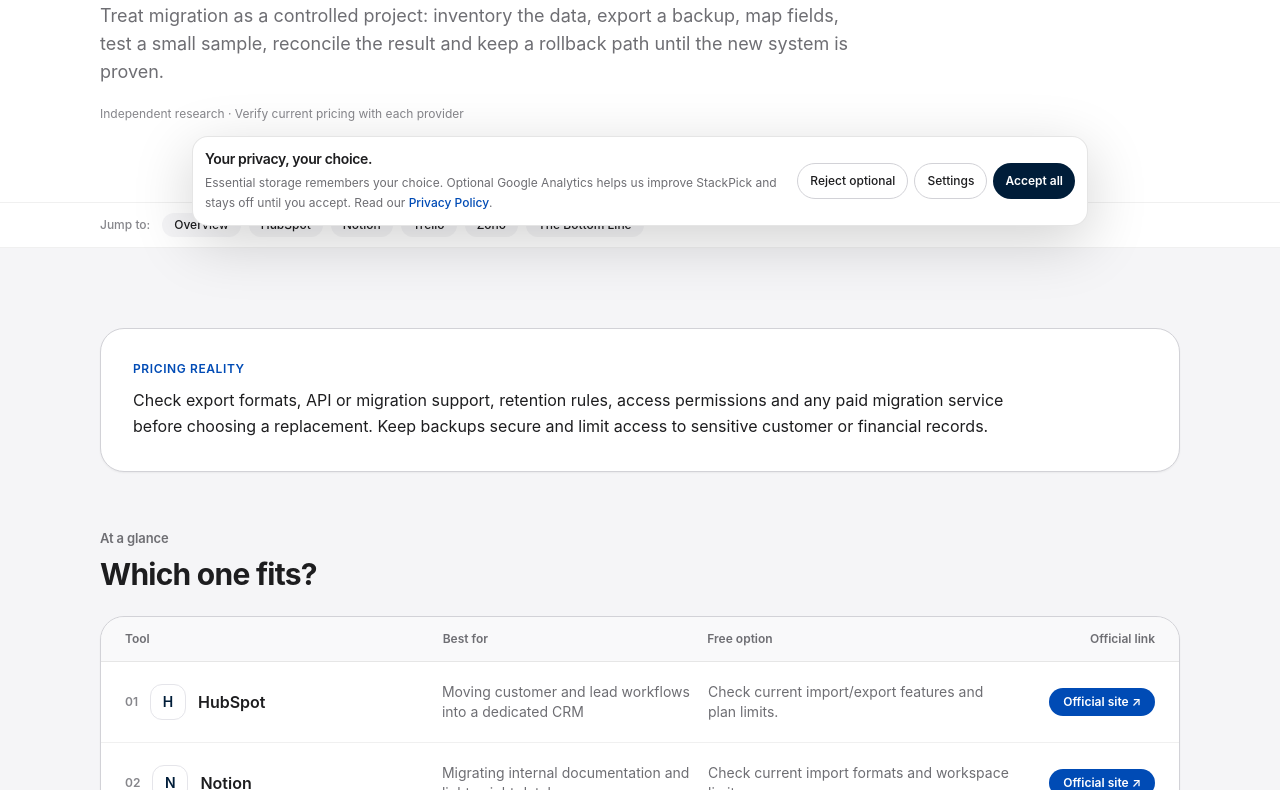
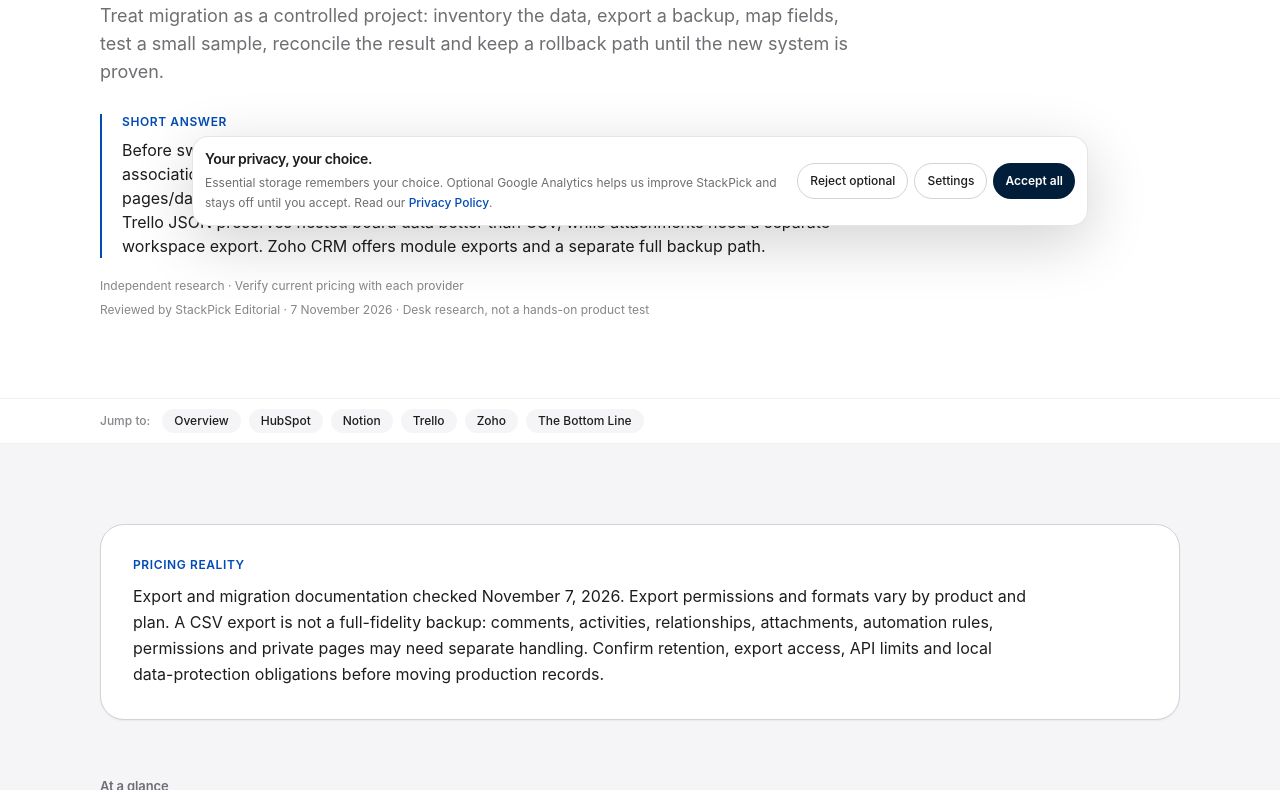
Before and after one commit to LinukaBandara/StackPick, a Next.js app: page /best/switch-business-software-without-losing-data in a window 1280 px wide. Shown: the part 550-1340 px from the top of the page. Built offline with nearby package versions, Linux system fonts and the light colour scheme; no server answers.

Commit message:
Add product-specific migration and export documentation

```diff
--- a/app/best/switch-business-software-without-losing-data/page.tsx
+++ b/app/best/switch-business-software-without-losing-data/page.tsx
@@ -12,13 +12,15 @@ export default function Page() {
     <ComparisonArticle
       title="How to Switch Business Software Without Losing Your Data"
       slug="switch-business-software-without-losing-data"
+      reviewedOn="2026-11-07"
       intro="The risky part of changing business software is not creating the new account—it is losing context, breaking connected workflows or discovering that key records did not transfer. Treat migration as a controlled project: inventory the data, export a backup, map fields, test a small sample, reconcile the result and keep a rollback path until the new system is proven."
-      pricingNote="Check export formats, API or migration support, retention rules, access permissions and any paid migration service before choosing a replacement. Keep backups secure and limit access to sensitive customer or financial records."
+      quickAnswer="Before switching, export a full backup and test a sample. HubSpot exports record properties and associations, but activities may need separate exports or API access. Notion exports pages/databases and uploaded files but cannot instantly recreate the workspace on re-import. Trello JSON preserves nested board data better than CSV, while attachments need a separate workspace export. Zoho CRM offers module exports and a separate full backup path."
+      pricingNote="Export and migration documentation checked November 7, 2026. Export permissions and formats vary by product and plan. A CSV export is not a full-fidelity backup: comments, activities, relationships, attachments, automation rules, permissions and private pages may need separate handling. Confirm retention, export access, API limits and local data-protection obligations before moving production records."
       tools={[
-        { name: "HubSpot", bestFor: "Moving customer and lead workflows into a dedicated CRM", freeOption: "Check current import/export features and plan limits.", tradeoff: "Can centralize customer records, but map lifecycle stages, owners, notes and duplicate contacts before importing.", url: "https://www.hubspot.com/" },
-        { name: "Notion", bestFor: "Migrating internal documentation and lightweight databases", freeOption: "Check current import formats and workspace limits.", tradeoff: "Flexible for documents and simple tables, but complex relations and automations may not transfer one-to-one.", url: "https://www.notion.com/" },
-        { name: "Trello", bestFor: "Moving visual task boards and project status", freeOption: "Check current export and workspace options.", tradeoff: "Board structure is easy to understand, but check how comments, attachments, due dates and member assignments transfer.", url: "https://trello.com/" },
-        { name: "Zoho", bestFor: "Considering a connected suite for several business functions", freeOption: "Check the exact product's current migration and import support.", tradeoff: "A suite can connect workflows, but moving multiple data types at once increases testing and permission complexity.", url: "https://www.zoho.com/" },
+        { name: "HubSpot", bestFor: "Moving customer and lead workflows into a dedicated CRM", freeOption: "HubSpot exports record properties and associations to CSV/XLSX; activities such as calls and notes may require separate exports or the Engagements API. Export links expire after 30 days.", tradeoff: "Can centralize customer records, but map lifecycle stages, owners, notes and duplicate contacts before importing.", url: "https://knowledge.hubspot.com/import-and-export/export-records" },
+        { name: "Notion", bestFor: "Migrating internal documentation and lightweight databases", freeOption: "Notion can export workspace pages as HTML/Markdown, databases as CSV and uploaded files. A full export is not an instant workspace restore; private pages you cannot access are omitted.", tradeoff: "Flexible for documents and simple tables, but complex relations and automations may not transfer one-to-one.", url: "https://www.notion.com/help/workspace-settings" },
+        { name: "Trello", bestFor: "Moving visual task boards and project status", freeOption: "Board members can export board JSON; CSV board export is a Premium Workspace feature. CSV omits comments and some nested data; use the workspace export to include attachments.", tradeoff: "Board structure is easy to understand, but check how comments, attachments, due dates and member assignments transfer.", url: "https://support.atlassian.com/trello/docs/exporting-data-from-trello/" },
+        { name: "Zoho", bestFor: "Considering a connected suite for several business functions", freeOption: "Zoho CRM supports module exports to CSV/XLSX and a separate complete backup path. CSV exports can reach 200,000 records per module; a full backup can include attachments and configuration, but availability varies by data center/edition.", tradeoff: "A suite can connect workflows, but moving multiple data types at once increases testing and permission complexity.", url: "https://help.zoho.com/portal/en/kb/crm/data-administration/export-data/articles/export-crm-data" },
       ]}
       bottomLine="Do not cancel the old system immediately after importing. Keep a dated, access-controlled backup; test the most important records and integrations; reconcile counts and totals; and run a short parallel period where practical. Cut over only after users can complete the critical workflow and you know how to restore or retrieve the original data."
     >
@@ -32,7 +34,17 @@ export default function Page() {
             <div className="rounded-[24px] border border-black/10 p-6"><p className="text-sm font-semibold text-[#6e6e73]">03 / Trial migration</p><h3 className="mt-2 text-lg font-semibold">Map and import a representative sample</h3><p className="mt-3 text-sm leading-6 text-[#6e6e73]">Test missing fields, duplicates, dates, attachments and special characters with a small batch first.</p></div>
             <div className="rounded-[24px] border border-black/10 p-6"><p className="text-sm font-semibold text-[#6e6e73]">04 / Reconcile</p><h3 className="mt-2 text-lg font-semibold">Compare counts and critical workflows</h3><p className="mt-3 text-sm leading-6 text-[#6e6e73]">Check record totals, financial totals where relevant, permissions and integrations before cutover.</p></div>
           </div>
-          <p className="mt-6 max-w-3xl text-sm leading-6 text-[#6e6e73]">For regulated or sensitive records, confirm applicable retention and privacy obligations before copying data to another service.</p>
+          <p className="mt-6 max-w-3xl text-sm leading-6 text-[#6e6e73]">For regulated or sensitive records, confirm applicable retention and privacy obligations before copying data to another service. Keep the source system active until users have tested the new workflow and the exported backup is readable.</p>
+          <div className="mt-8 rounded-2xl border border-[#e4e7ec] p-6">
+            <h3 className="text-lg font-semibold text-[#101828]">What a CSV export may not preserve</h3>
+            <ul className="mt-4 list-disc space-y-2 pl-5 text-sm leading-6 text-[#667085]">
+              <li>Comments, calls, notes and activity history may require separate exports or APIs.</li>
+              <li>Attachments may be separate files or links; confirm they are actually downloaded and readable.</li>
+              <li>Relationships, custom fields, automations, permissions and private workspace content need separate mapping and tests.</li>
+              <li>Board/database structure may not be recreated automatically by importing exported CSV or JSON.</li>
+            </ul>
+          </div>
+          <p className="mt-6 max-w-3xl text-xs leading-5 text-[#6e6e73]">Research method: desk review of official export/backup documentation checked November 7, 2026. StackPick has not run a live migration between these services. Run a test export/import with non-sensitive sample records and reconcile counts before planning a cutover.</p>
         </div>
       </section>
     </ComparisonArticle>
```
